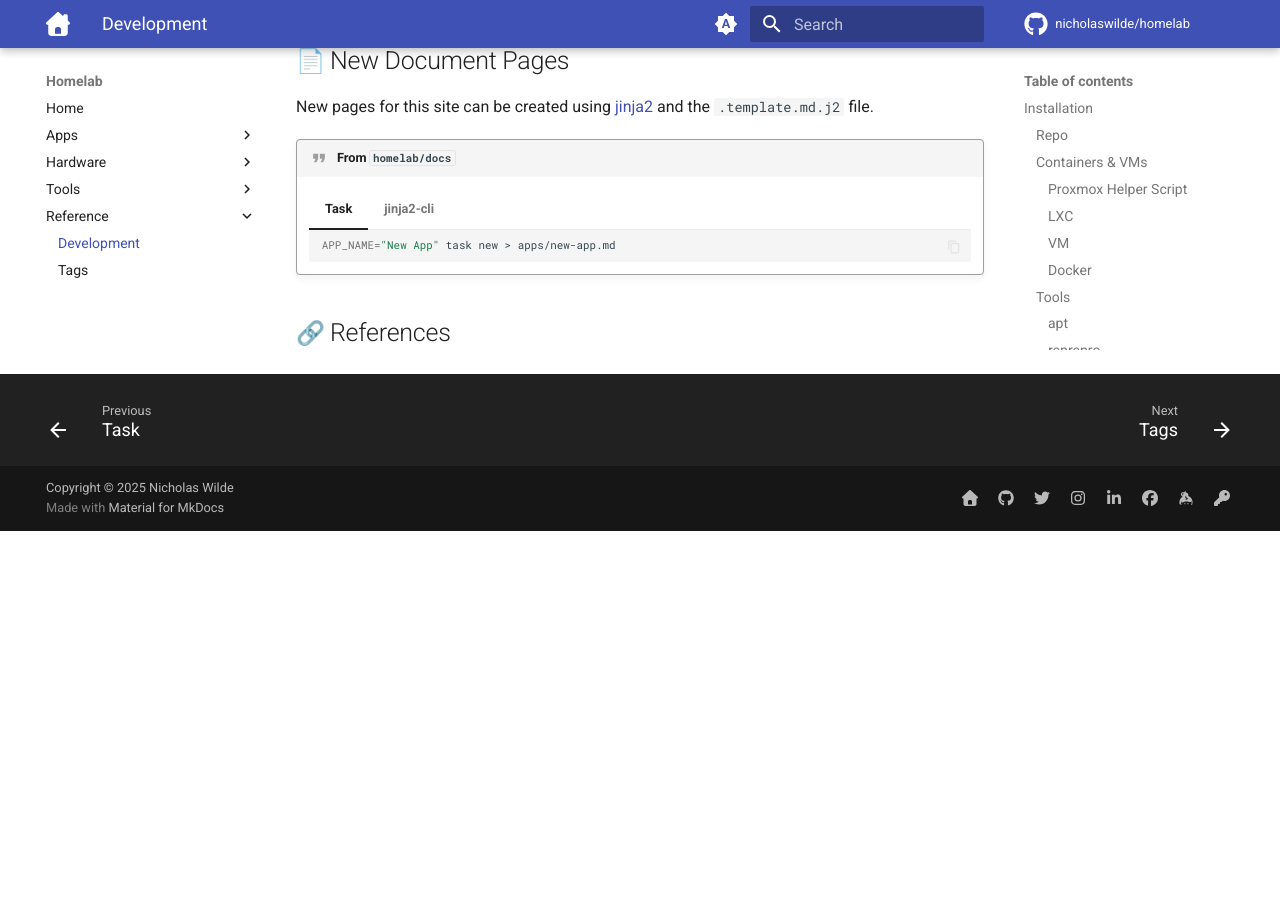
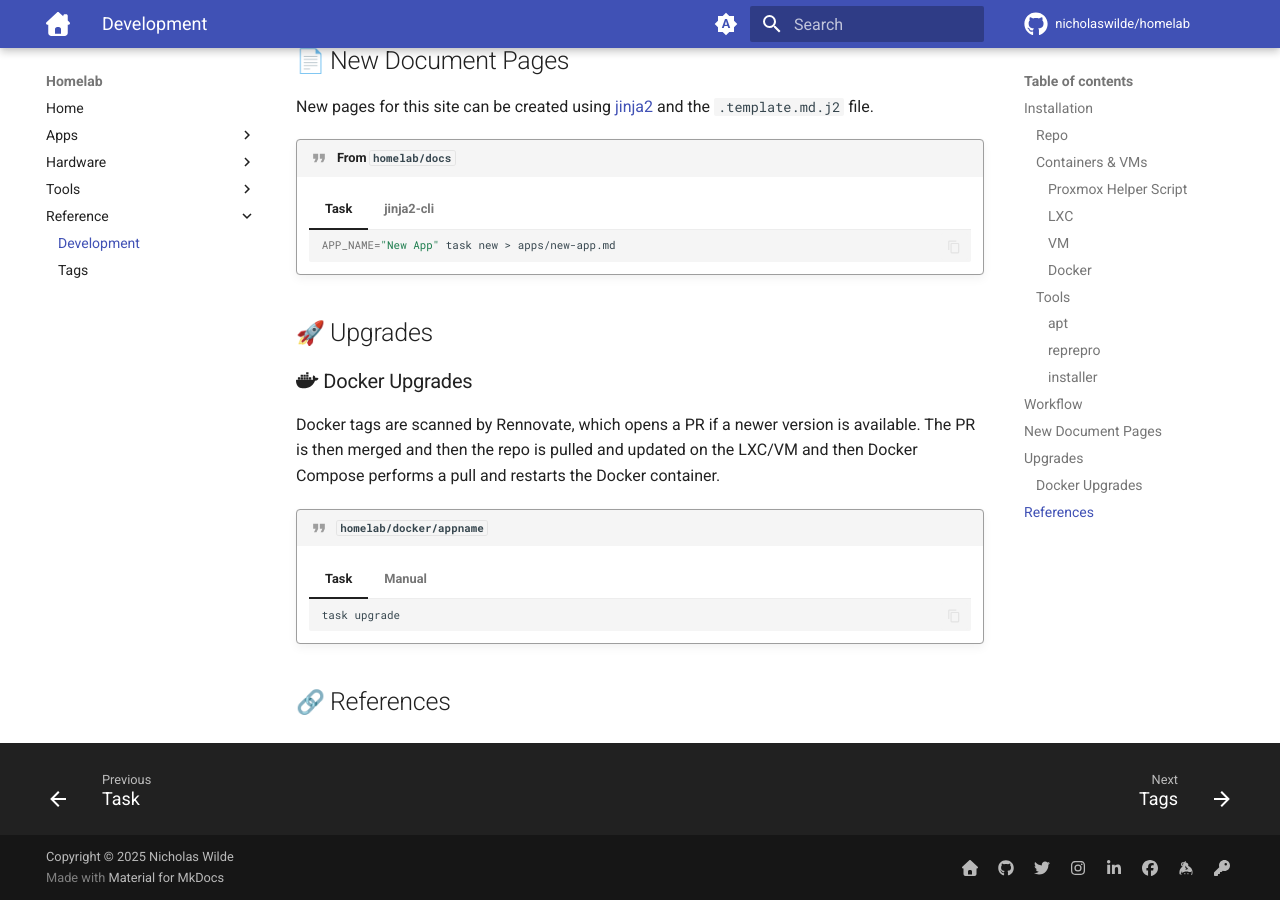
Before and after one commit to nicholaswilde/homelab, an MkDocs documentation site: the page built from docs/reference/development.md, in a window 1280 px wide and 900 px high, scrolled down 2170 px. Built offline with MkDocs 1.6.1 and Material for MkDocs 9.7.7, drawn with Linux system fonts in a browser that asks for light colours; emoji names are drawn with the system emoji font; comment, search, counter and statistics services are not loaded; before the commit the page ends 2701 px from its top, so only the background shows below that.

Commit message:
Update development.md

````diff
--- a/docs/reference/development.md
+++ b/docs/reference/development.md
@@ -96,6 +96,31 @@ New pages for this site can be created using [jinja2][3] and the `.template.md.j
         jinja2 .template.md.j2 -D app_name="New App" -D app_port=8080 -D config_path=/opt/new-app > apps/new-app.md
         ```
 
+## :rocket: Upgrades
+
+### :simple-docker: Docker Upgrades
+
+Docker tags are scanned by Rennovate, which opens a PR if a newer version is available.
+The PR is then merged and then the repo is pulled and updated on the LXC/VM and then Docker Compose performs a pull and restarts the Docker container.
+
+!!! quote "`homelab/docker/appname`"
+
+    === "Task"
+
+        ```shell
+        task upgrade
+        ```
+
+    === "Manual"
+
+        ```shell
+        (
+          git pull origin
+          docker compose -d
+          docker purge
+        )
+        ```
+
 ## :link: References
 
 [3]: <../tools/jinja2-cli.md>
````
